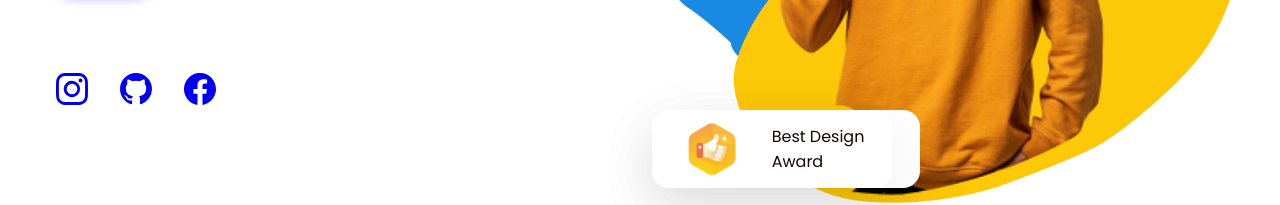
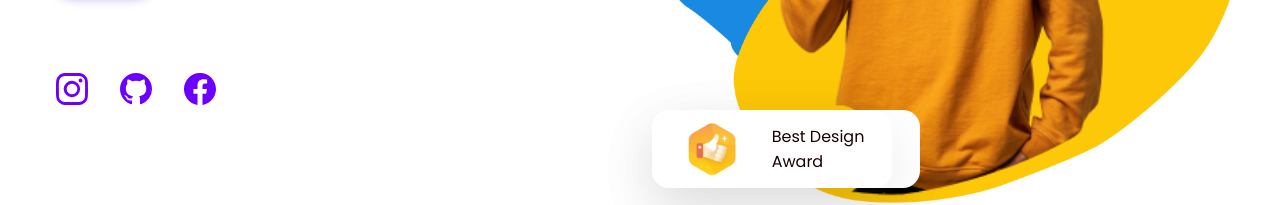
Before and after one commit to praddyotahayaran/portproject, a React (Create React App) app: page / in a window 1280 px wide. Shown: the part 444-649 px from the top of the page. Built offline with nearby package versions, Linux system fonts and the light colour scheme.

Commit message:
Update Intro.css

```diff
--- a/src/Components/Intro/Intro.css
+++ b/src/Components/Intro/Intro.css
@@ -47,7 +47,10 @@
     display: flex;
     gap: 2rem;
     font-size: 2rem;
-    color: #4B56D2;
+}
+
+.socialHandle>* {
+    color: var(--darkblue);
 }
 
 .socialHandle>*:hover {
```
